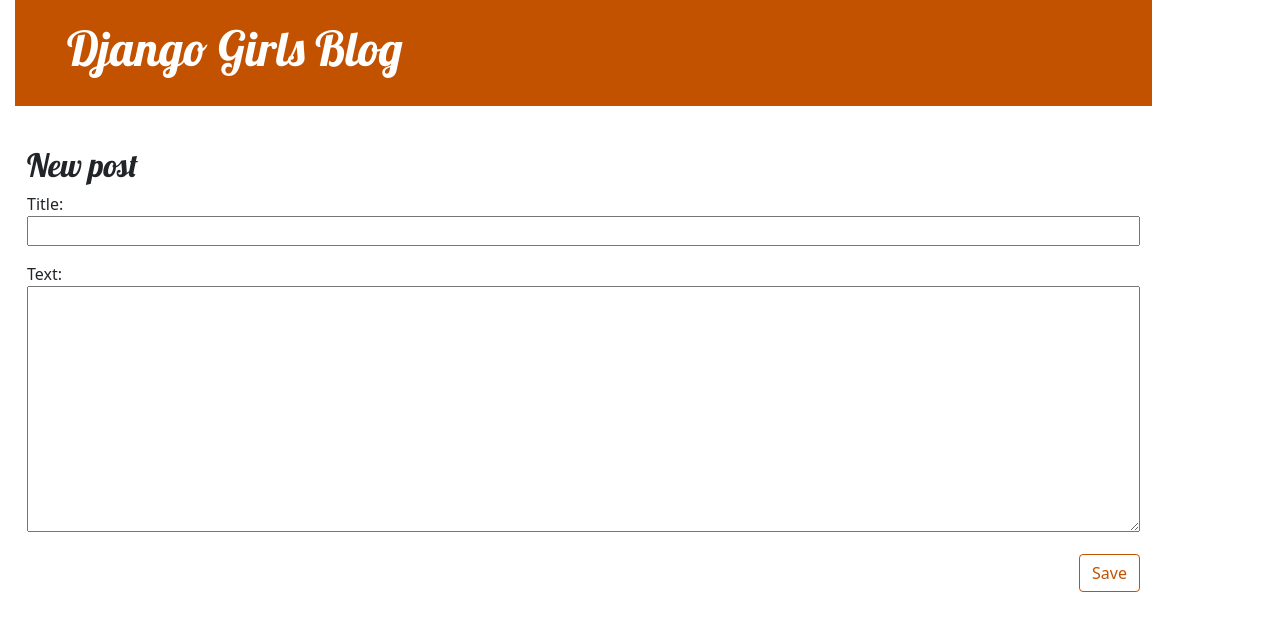
After one commit to Aadarshprajapati777/django_girls, a Django app: page /post/new/ in a window 1280 px wide. The commit adds this page. Shown: the top 631 px of the page. Run offline with Django 3.2, Linux system fonts and the light colour scheme.

Commit message:
Added views to create/edit blog post inside the site.

```diff
--- a/blog/templates/blog/base.html
+++ b/blog/templates/blog/base.html
@@ -10,6 +10,11 @@
     <body>
         <header class="page-header">
           <div class="container">
+            {% if user.is_authenticated %}
+            <a href="{% url 'post_new' %}" class="top-menu">
+                {% include './icons/icon.svg' %}
+            </a>
+        {% endif %}
               <h1><a href="/">Django Girls Blog</a></h1>
           </div>
         </header>
--- a/blog/templates/blog/post_detail.html
+++ b/blog/templates/blog/post_detail.html
@@ -2,6 +2,12 @@
 
 {% block content %}
     <article class="post">
+        {% if user.is_authenticated %}
+        <a class="btn btn-secondary" href="{% url 'post_edit' pk=post.pk %}">
+           {% include './icons/pencil-fill.svg' %}
+        </a>
+   {% endif %}
+        </aside>
         {% if post.published_date %}
             <time class="date">
                 {{ post.published_date }}
--- /dev/null
+++ b/blog/templates/blog/post_edit.html
@@ -0,0 +1,9 @@
+{% extends 'blog/base.html' %}
+
+{% block content %}
+    <h2>New post</h2>
+    <form method="POST" class="post-form">{% csrf_token %}
+        {{ form.as_p }}
+        <button type="submit" class="save btn btn-secondary">Save</button>
+    </form>
+{% endblock %}
--- a/blog/urls.py
+++ b/blog/urls.py
@@ -2,5 +2,9 @@
 from . import views
 urlpatterns = [
     path('', views.post_list, name='post_list'),
-    path('post/<int:pk>/', views.post_detail, name='post_detail')
+    path('post/<int:pk>/', views.post_detail, name='post_detail'),
+    path('post/new/', views.post_new, name='post_new'),
+    path('post/<int:pk>/edit/', views.post_edit, name='post_edit'),
+
+
 ]
--- a/blog/views.py
+++ b/blog/views.py
@@ -3,6 +3,10 @@
 from django.utils import timezone
 from .models import Post
 from django.shortcuts import render, get_object_or_404
+from .form import PostForm
+from django.shortcuts import redirect
+
+
 
 
 def post_list(request):
@@ -12,3 +16,30 @@
 def post_detail(request, pk):
     post = get_object_or_404(Post, pk=pk)
     return render(request, 'blog/post_detail.html', {'post': post})
+
+def post_new(request):
+    if request.method == "POST":
+        form = PostForm(request.POST)
+        if form.is_valid():
+            post = form.save(commit=False)
+            post.author = request.user
+            post.published_date = timezone.now()
+            post.save()
+            return redirect('post_detail', pk=post.pk)
+    else:
+        form = PostForm()
+    return render(request, 'blog/post_edit.html', {'form': form})
+
+def post_edit(request, pk):
+    post = get_object_or_404(Post, pk=pk)
+    if request.method == "POST":
+        form = PostForm(request.POST, instance=post)
+        if form.is_valid():
+            post = form.save(commit=False)
+            post.author = request.user
+            post.published_date = timezone.now()
+            post.save()
+            return redirect('post_detail', pk=post.pk)
+    else:
+        form = PostForm(instance=post)
+    return render(request, 'blog/post_edit.html', {'form': form})
```
Also changed, not shown: blog/templates/blog/icons/icon.svg (added), blog/templates/blog/icons/pencil-fill.svg (added).
